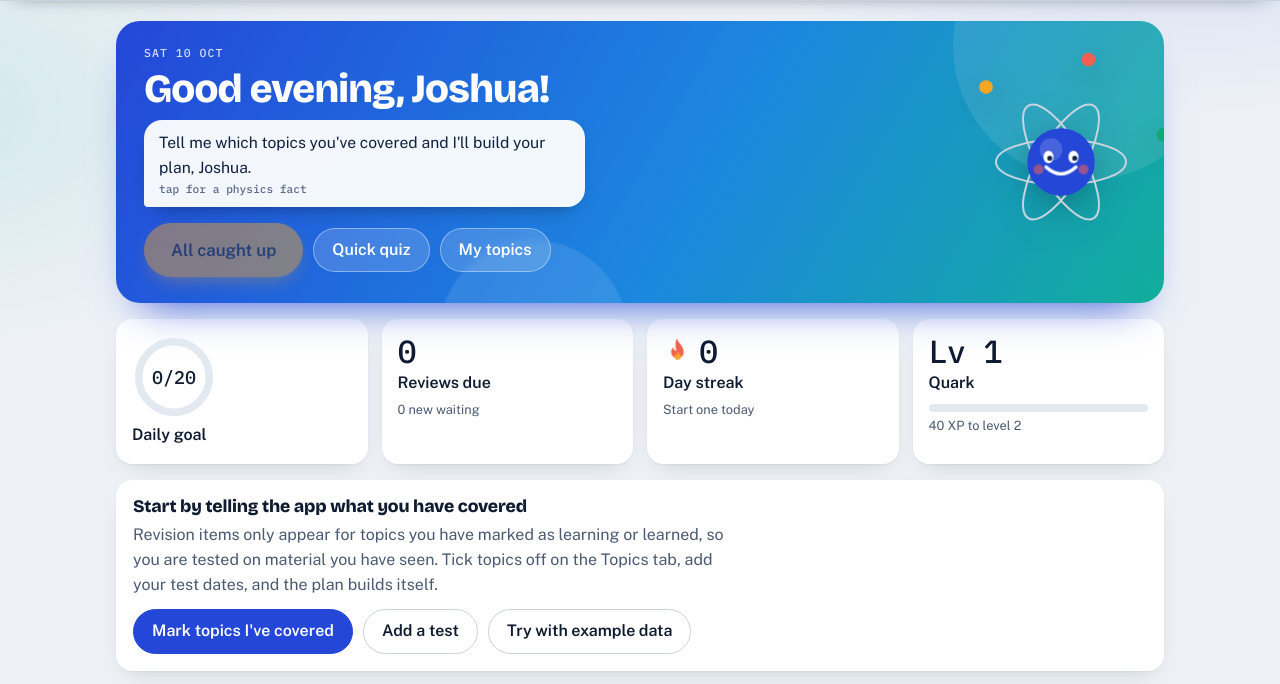
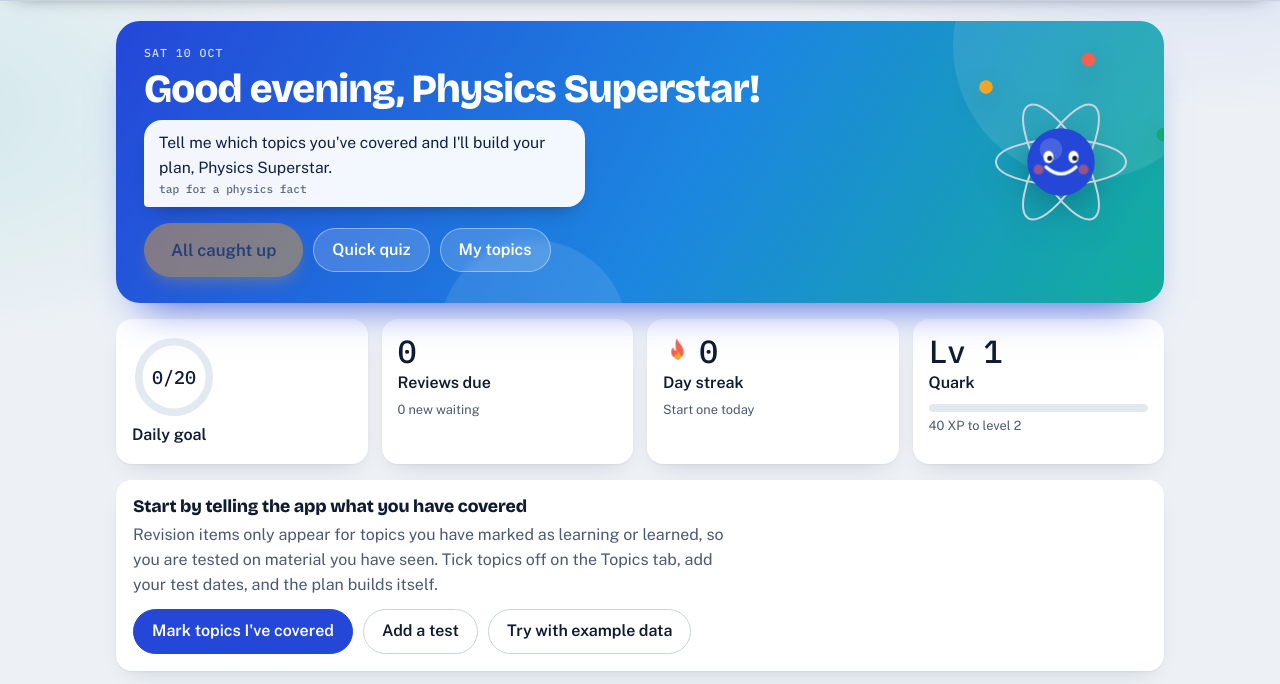
Before and after one commit to epixplaysyt/alevelphysicsrevision, a plain HTML site: page index.html in a window 1280 px wide. Shown: the part 97-781 px from the top of the page. Drawn offline with nearby package versions, Linux system fonts and the light colour scheme.

Commit message:
Update user name in fresh function to 'Physics Superstar'

```diff
--- a/index.html
+++ b/index.html
@@ -1489,7 +1489,7 @@ const fmtInt=n=>n<=0?'today':n===1?'1 day':n<30?n+' days':n<365?Math.round(n/30)
 /* ----- state ----- */
 const LS='ocrphys.v1';
 let S,canSave=true;
-const fresh=()=>({v:1,settings:{newPerDay:8,target:'A',goal:20,name:'Joshua',sound:false,theme:''},topics:{},tests:[],sr:{},log:[],days:{},calc:{},xp:0,badges:{}});
+const fresh=()=>({v:1,settings:{newPerDay:8,target:'A',goal:20,name:'Physics Superstar',sound:false,theme:''},topics:{},tests:[],sr:{},log:[],days:{},calc:{},xp:0,badges:{}});
 function load(){
   try{const r=localStorage.getItem(LS);S=r?JSON.parse(r):fresh();localStorage.setItem(LS+'.probe','1');localStorage.removeItem(LS+'.probe')}catch(e){canSave=false;if(!S)S=fresh()}
   S=Object.assign(fresh(),S);S.settings=Object.assign(fresh().settings,S.settings);
```
